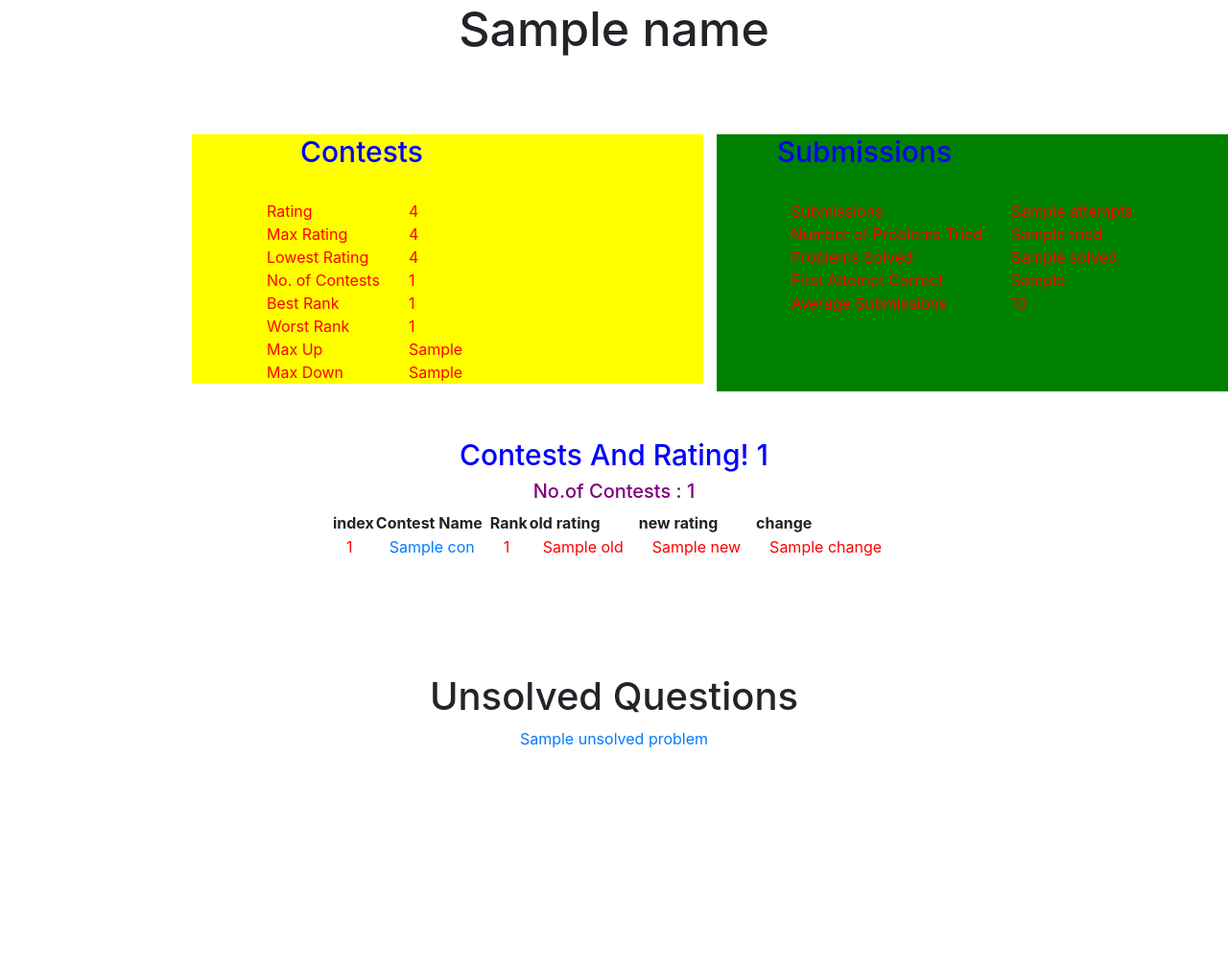
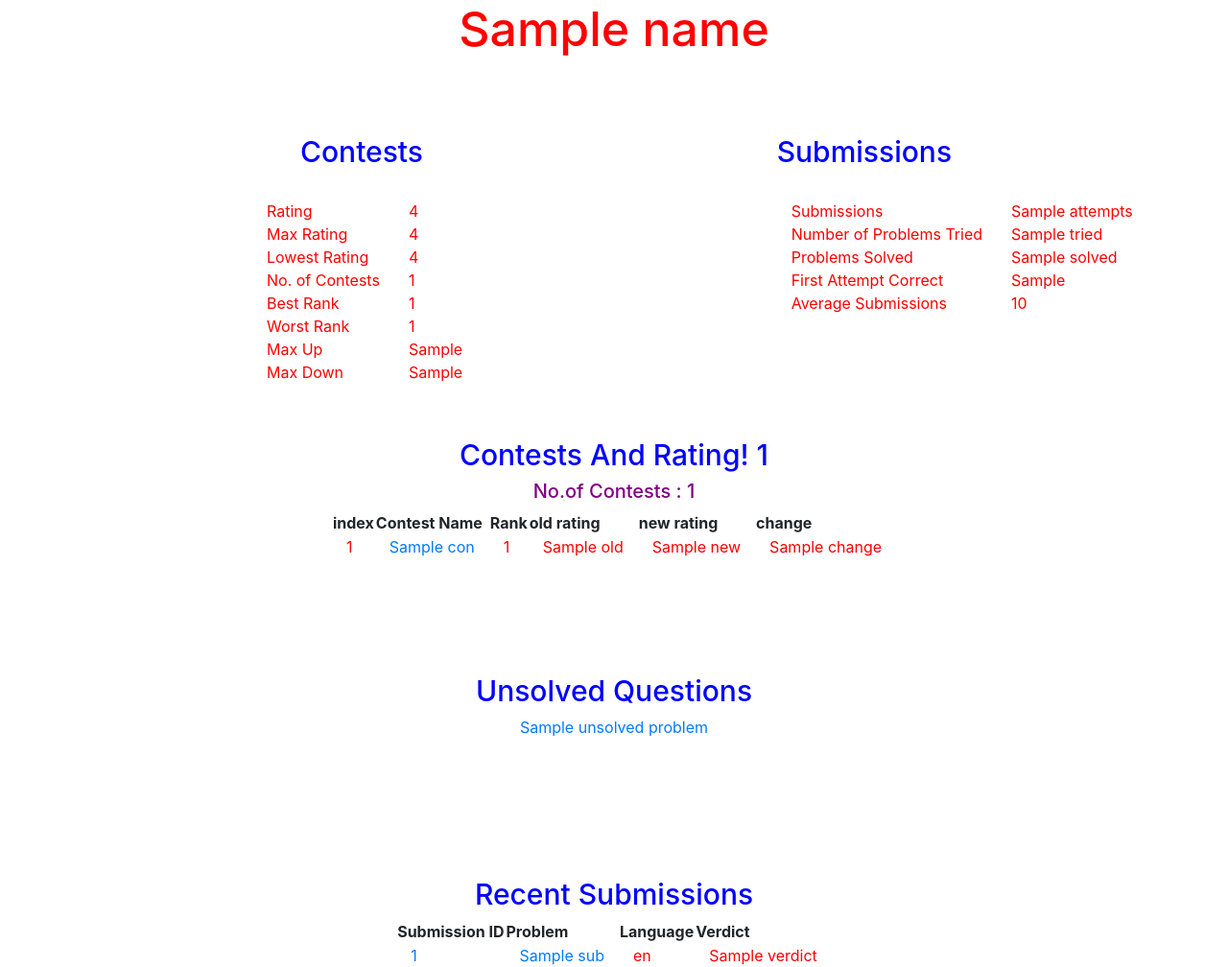
Before and after one commit to Mandloi7/CodeforcesCrawler, a Django app: template Codeforces/templates/analysis.html in a window 1280 px wide. Shown: the whole page at 96% size. Before the commit the page ends 780 px from the top, so only its background shows below. Run offline with Django 3.2, Linux system fonts and the light colour scheme; the template is opened without the code that fills it: most values are stand-ins (such as "Sample title", 1, 10 or a date in 2020); some libraries are stand-ins or nearby versions.

Commit message:
Recent Submissions updated!

```diff
--- a/Codeforces/templates/analysis.html
+++ b/Codeforces/templates/analysis.html
@@ -13,7 +13,7 @@ td
 {% endblock %}
 
 <div>
-    <h1 align="center" style="font-size: 50px;">
+    <h1 align="center" style="font-size: 50px;color:red;">
      {{name}}
 </h1>
 
@@ -22,7 +22,7 @@ td
 <br>
 <br>
 <br>
-<div  class="col-5" style="float: left;margin-left: 200px;background-color: yellow;">
+<div  class="col-5" style="float: left;margin-left: 200px;">
 
     <div class="ml-5 mr-5" >
         <h1 style="font-size: 30px;color:blue;margin-left: 50px;">
@@ -69,7 +69,7 @@ td
 </div>
 
 
-<div  class="col-5" style="float: right;background-color: green;padding-bottom: 80px;">
+<div  class="col-5" style="float: right;padding-bottom: 80px;">
      <div class="ml-5 mr-5" >
     <h1 style="font-size: 30px;color:blue;">
         Submissions
@@ -151,7 +151,7 @@ td
 <br>
 
 <div  class="unsolved" align="center" >
-    <h1>Unsolved Questions</h1>
+    <h1 style="font-size: 30px;color:blue;">Unsolved Questions</h1>
     {% for i in unsolved_problems %}
         <a href="{{i.link}}" target="_blank">{{i.name}}</a>
     {% endfor %}
@@ -160,5 +160,32 @@ td
 
 
 
+<br><br><br>
+
+
+
+<br><br>
+<div  align="center">
+     <h1 style="font-size: 30px;color:blue;">Recent Submissions</h1>
+    <table class="subs">
+        <tr>
+            <th>Submission ID</th>
+            <th>Problem</th>
+            <th>Language</th>
+            <th>Verdict</th>
+        </tr>
+        {% for t in sub %}
+            <tr>
+                <td><a href="{{t.link }}" target="_blank">{{t.sub_id}}</a></td>
+                <td><a href="{{t.link2}}" target="_blank">{{t.name}}</a></td>
+                <td>{{t.lang}}</td>
+                <td>{{t.verdict}}</td>
+            </tr>
+        {% endfor %}
+    </table>
+</div>
+
+
+
 
 {% endblock %}
```
